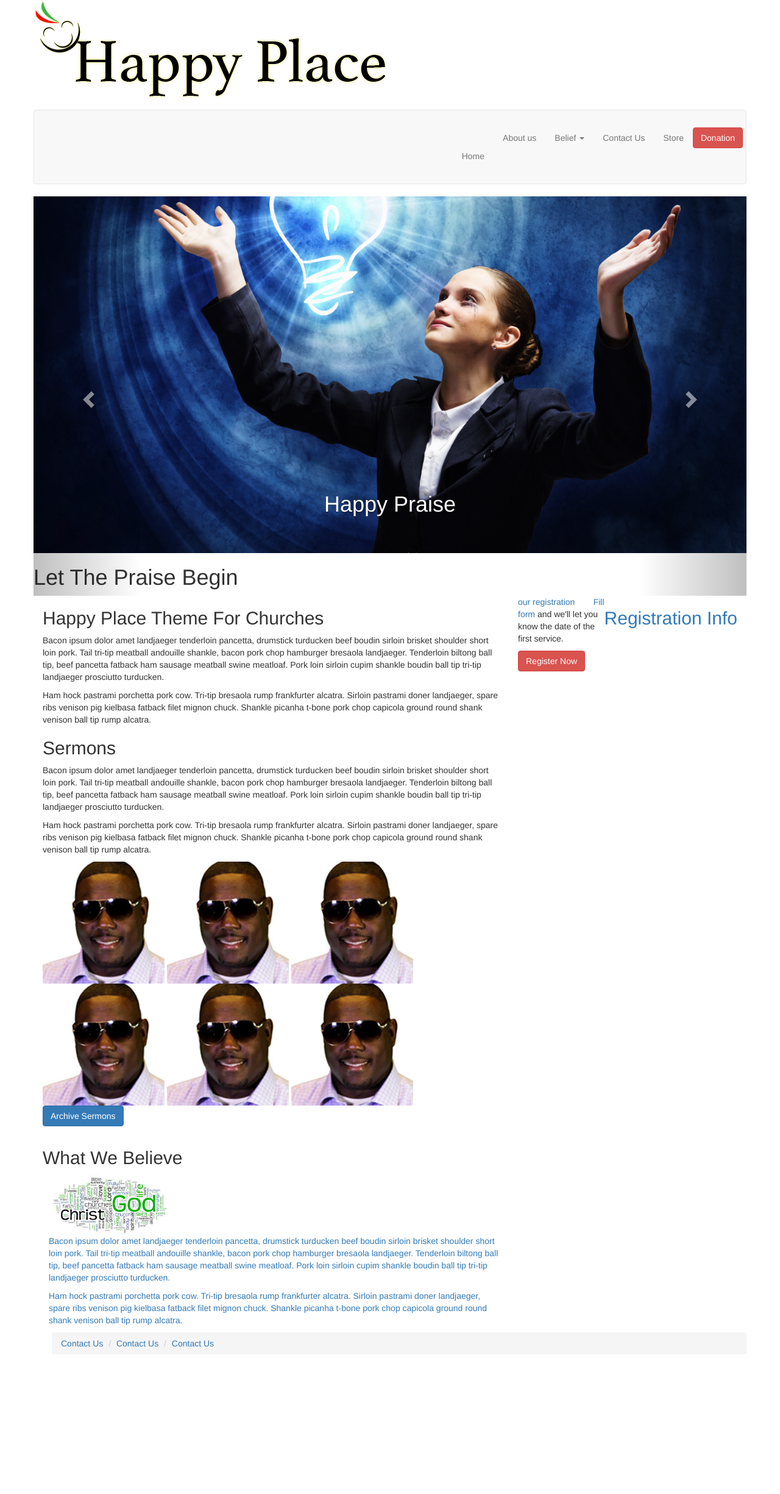
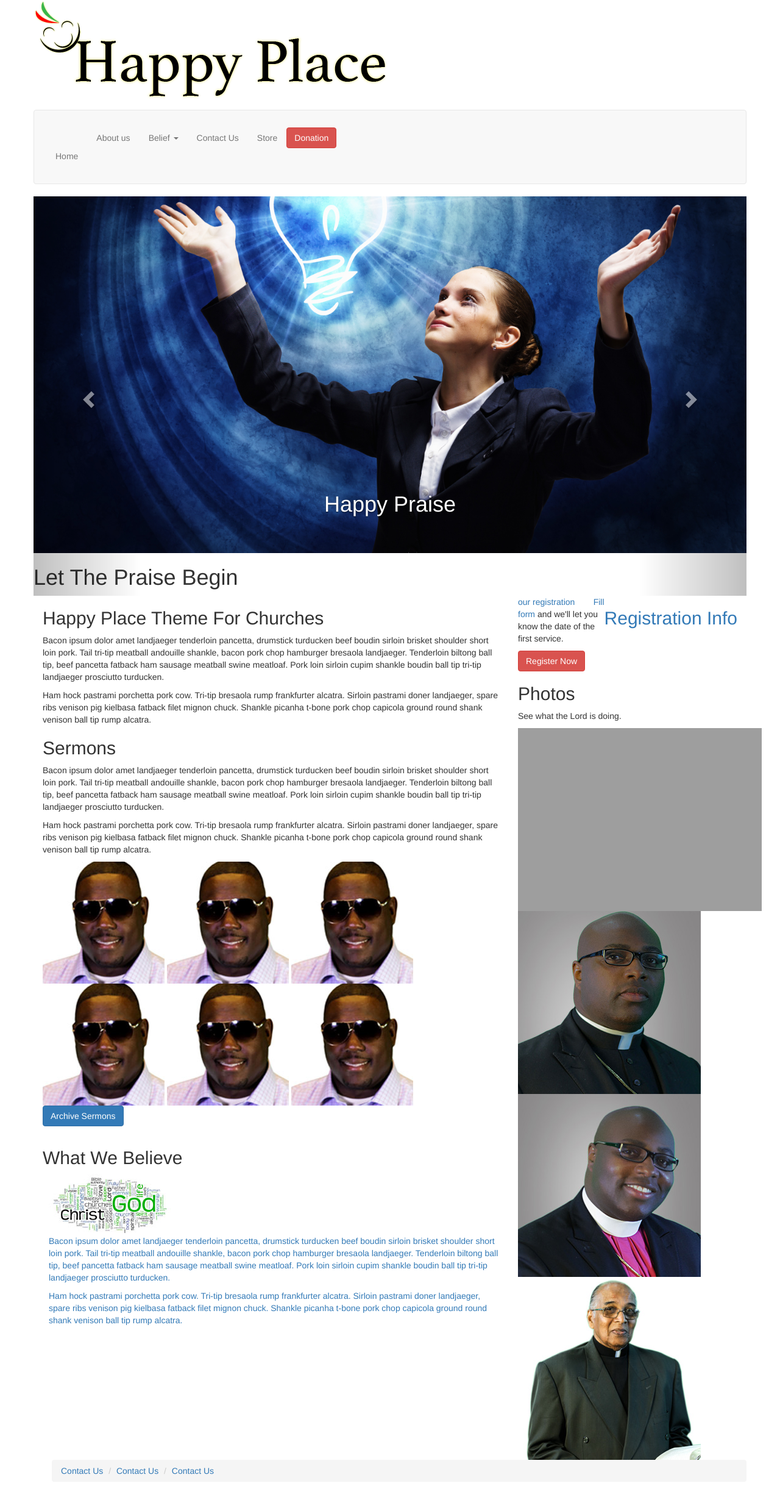
Before and after one commit to tweeden/masterspeace, a PHP site: page / in a window 1280 px wide. Shown: the whole page at 61% size. Before the commit the page ends 2209 px from the top, so only its background shows below. Run offline with PHP 8.4, Linux system fonts and the light colour scheme; grey boxes are pictures that could not be loaded.

Commit message:
Created an aside photo php file

```diff
--- /dev/null
+++ b/bootstrap/components/php/aside-photos.php
@@ -0,0 +1,10 @@
+<aside class="photos">
+    <h2>Photos</h2>
+    <p>See what the Lord is doing.</p>
+    <div class="modalphotos photogrid clearfix">
+        <img src="images/bh_davis_01.jpg" alt="Bishop Davis">
+        <img src="images/bh_davis_02.jpg" alt="Bishop Davis">
+        <img src="images/bh_davis_03.jpg" alt="Bishop Davis">
+        <img src="images/husband.jpg" alt="Bishop Husband">
+    </div>
+</aside>
--- a/bootstrap/components/php/header.php
+++ b/bootstrap/components/php/header.php
@@ -6,7 +6,7 @@
             </section><!-- branding -->
 
             <section class="navbar navbar-default">
-                <ul class="nav navbar-nav navbar-right">
+                <ul class="nav navbar-nav navbar-left">
                     <li><a href="index.php">Home</a></li>
                     <li><a href="about.php">About us</a></li>
                     <li class="dropdown">
@@ -30,6 +30,13 @@
                 </ul><!-- nav -->
             </section><!-- navbar -->
 
+            <!-- Modal -->
+            <section id="modal" class="modal fade">
+                <div class="modal-body">
+                    <img <id="modalimage" src="" alt="Modal Photo">
+                </div><!-- modal-body -->
+            </section><!-- Modal -->
+
         </header><!-- header -->
     </div><!-- column -->
 </div><!-- content -->
--- a/index.php
+++ b/index.php
@@ -29,6 +29,7 @@
 
             <section class="col-lg-4">
                 <?php include "bootstrap/components/php/aside-register.php"; ?>
+                <?php include "bootstrap/components/php/aside-photos.php"; ?>
             </section><!-- sidebar -->
         </div><!-- content end -->
             <?php include "bootstrap/components/php/footer.php"; ?>
```
Also changed, not shown: bootstrap/components/js/_myscript.js (+15 -0 lines), images/bh_davis_02.jpg (added), images/bh_davis_03.jpg (added), images/bp_davis_01.jpg (added), images/husband.jpg (added), 1 other file.
